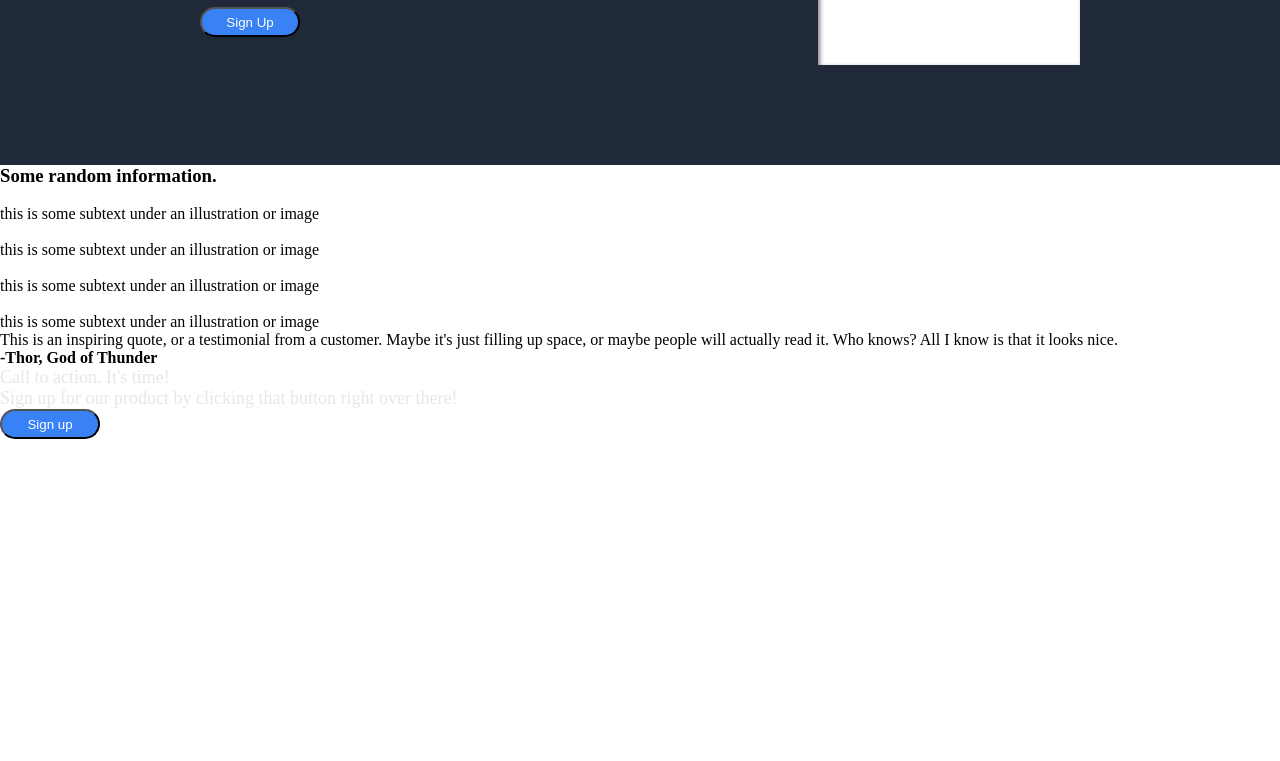
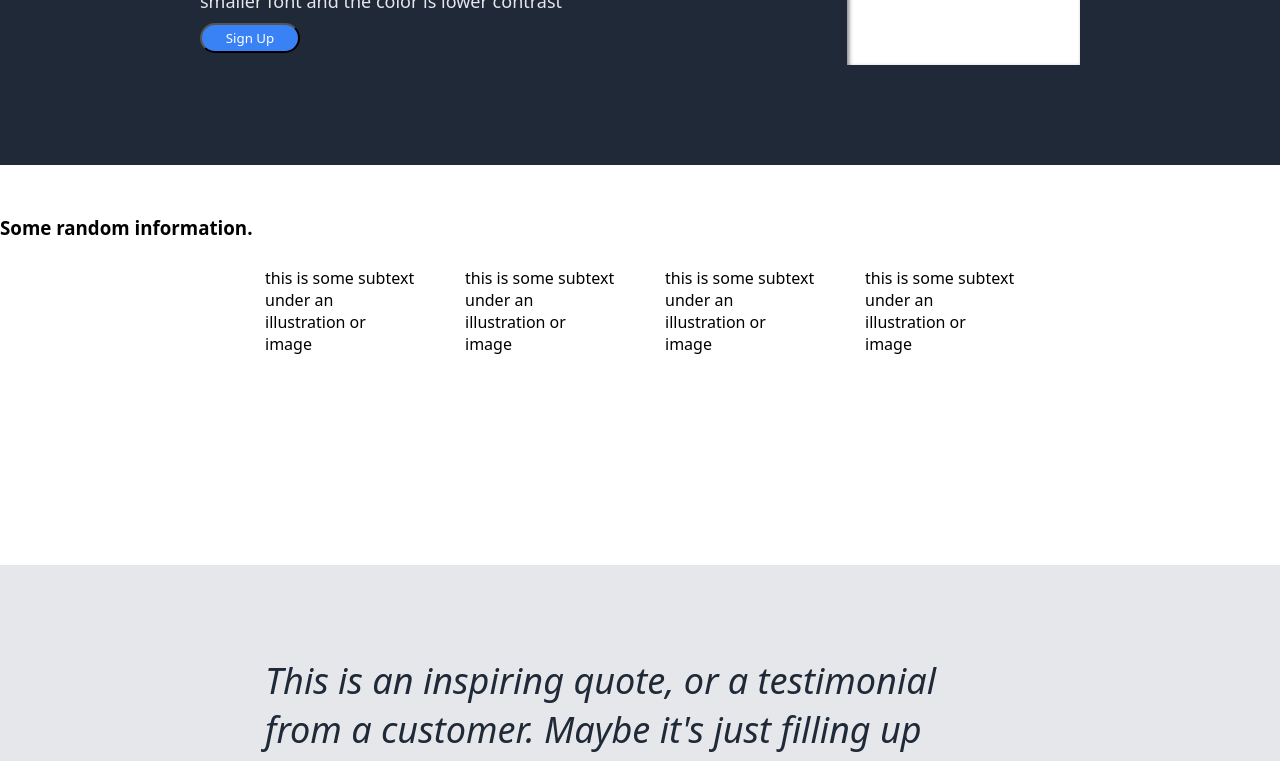
Before and after one commit to DrakeO21/project-landing-page, a plain HTML site: page index.html in a window 1280 px wide. Shown: the part 335-1096 px from the top of the page. Before the commit the page ends 800 px from the top, so only its background shows below. Drawn offline with Linux system fonts and the light colour scheme.

Commit message:
added rough styles to the quote section

```diff
--- a/styles.css
+++ b/styles.css
@@ -2,6 +2,7 @@
     margin: 0;
     padding: 0;
     box-sizing: border-box;
+    font-family: system-ui, -apple-system, BlinkMacSystemFont, 'Segoe UI', Roboto, Oxygen, Ubuntu, Cantarell, 'Open Sans', 'Helvetica Neue', sans-serif;
 }
 
 .header {
@@ -85,3 +86,66 @@ button {
   justify-content: center;
   align-items: center;
 }
+
+.info {
+   height: 400px;
+   padding-top: 50px;
+}
+
+.info-header {
+    display: flex;
+    justify-content: center;
+    align-items: center;
+    font-size: 36px;
+    color: #1F2937;
+    font-weight: bold;
+    padding-bottom: 50px;
+}
+
+.container {
+    display: flex;
+    justify-content: center;
+    gap: 50px;
+}
+
+.cube {
+    max-width: 150px;
+}
+
+.cube-img {
+    background: white;
+    border: 3px solid blue;
+    border-radius: 10px;
+    width: 150px;
+    height: 150px;
+}
+
+.text {
+    padding-top: 5px;
+
+}
+
+.quote-section {
+    background-color: #E5E7EB;
+    height: 400px;
+    display: flex;
+    flex-direction: column;
+    justify-content: center;
+    align-items: center;
+}
+
+.quote {
+    display: flex;
+    width: 750px;
+    font-size: 36px;
+    font-style: italic;
+    color: #1F2937;
+    justify-content: center;
+    align-items: center;
+}
+
+.signature {
+    display: flex;
+    width: 750px;
+    justify-content: end;
+}
```
